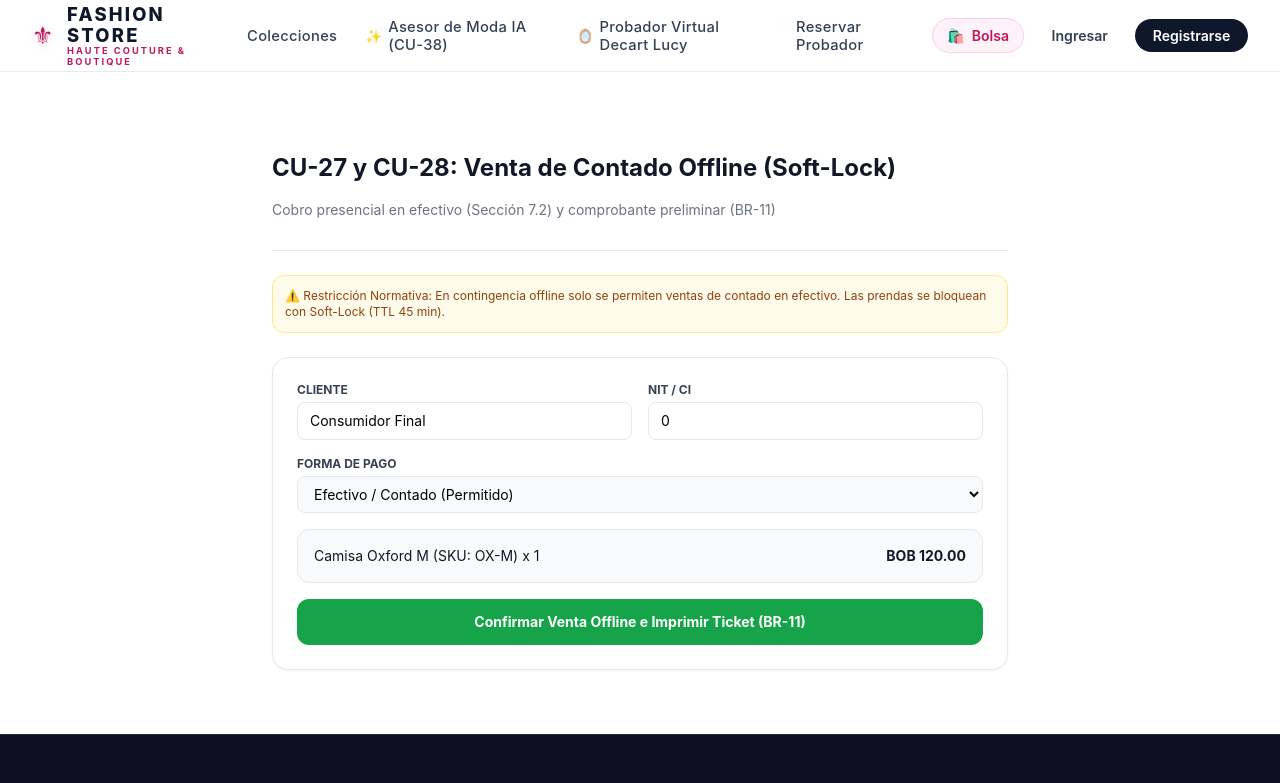
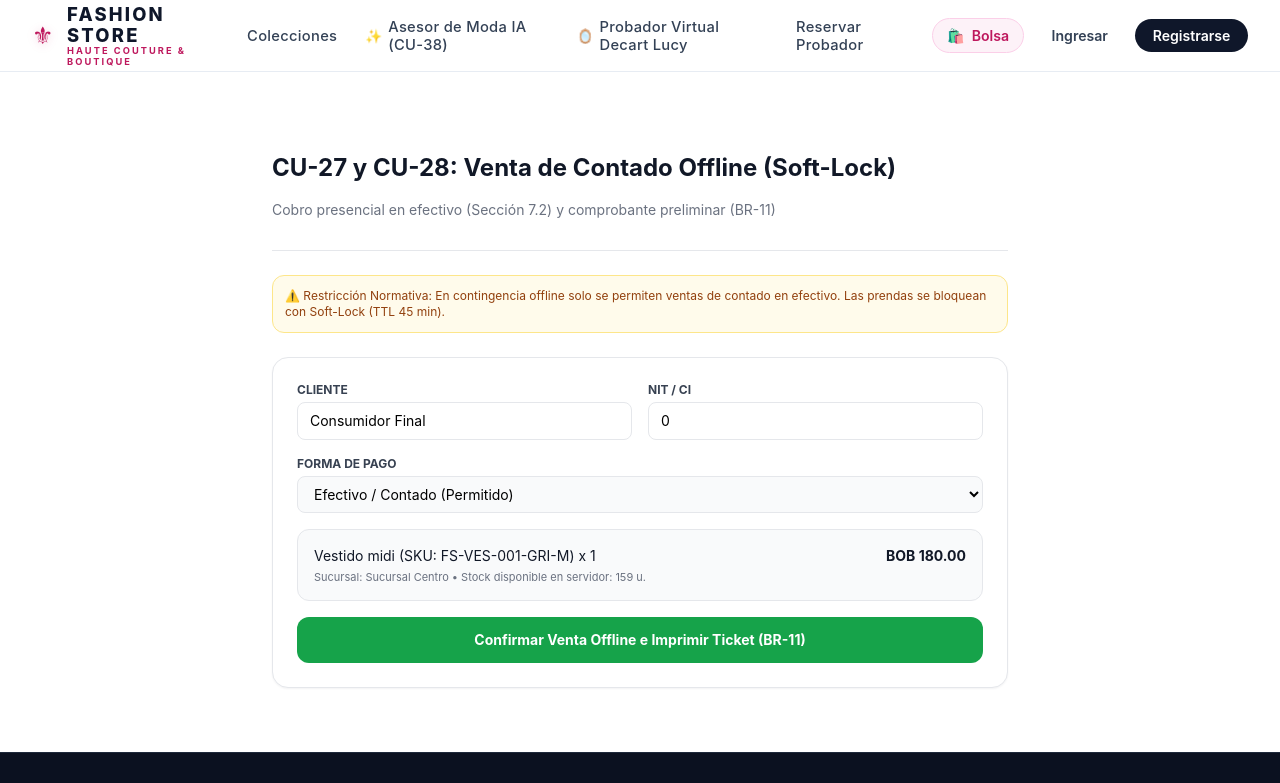
Before and after one commit to RafaelLMCHO/si2_parcial2, an Angular app in the folder frontend/: page /offline/venta in a window 1280 px wide. Shown: the top 783 px of the page. Built offline with nearby package versions, Linux system fonts and the light colour scheme.

Commit message:
feat(offline): enlazar venta offline a variante real con stock en Supabase

```diff
--- a/frontend/src/app/features/offline/venta-offline/venta-offline.component.ts
+++ b/frontend/src/app/features/offline/venta-offline/venta-offline.component.ts
@@ -3,6 +3,7 @@ import { Component, inject } from '@angular/core';
 import { FormsModule } from '@angular/forms';
 import { CU27BloquearStockSoftLockController } from '../../../controller/cu27_bloquear_stock_soft_lock_controller';
 import { CU28VentaContadoOfflineController } from '../../../controller/cu28_venta_contado_offline_controller';
+import { AuthService } from '../../../core/auth.service';
 
 @Component({
   selector: 'app-venta-offline',
@@ -41,8 +42,11 @@ import { CU28VentaContadoOfflineController } from '../../../controller/cu28_vent
 
         <div class="border rounded-xl p-4 bg-gray-50">
           <div class="flex justify-between items-center text-sm">
-            <span>Camisa Oxford M (SKU: OX-M) x 1</span>
-            <span class="font-bold">BOB 120.00</span>
+            <span>Vestido midi (SKU: FS-VES-001-GRI-M) x 1</span>
+            <span class="font-bold">BOB 180.00</span>
+          </div>
+          <div class="text-[11px] text-gray-500 mt-1">
+            Sucursal: Sucursal Centro • Stock disponible en servidor: 159 u.
           </div>
         </div>
 
@@ -72,6 +76,7 @@ import { CU28VentaContadoOfflineController } from '../../../controller/cu28_vent
   `
 })
 export class VentaOfflineComponent {
+  auth = inject(AuthService);
   lockCtrl = inject(CU27BloquearStockSoftLockController);
   ventaCtrl = inject(CU28VentaContadoOfflineController);
 
@@ -80,22 +85,26 @@ export class VentaOfflineComponent {
   formaPago = 'efectivo';
 
   confirmarVenta() {
+    const sucursalId = '11111111-1111-1111-1111-111111111101'; // Sucursal Centro
+    const varianteId = '01027aaa-d97a-a94a-410f-835132fd8e1d'; // Vestido midi
+    const usuarioId = this.auth.user()?.id || '11111111-1111-1111-1111-111111111304';
+
     // 1. Soft-Lock TTL 45 min
-    this.lockCtrl.bloquearStock('22222222-2222-2222-2222-222222222201', 1, 45);
+    this.lockCtrl.bloquearStock(varianteId, 1, 45, sucursalId);
 
     // 2. Venta contado offline
     this.ventaCtrl.registrarVenta({
-      sucursal_id: '11111111-1111-1111-1111-111111111101',
-      usuario_id: 'cajero-01',
+      sucursal_id: sucursalId,
+      usuario_id: usuarioId,
       cliente_nombre: this.clienteNombre,
       cliente_documento: this.clienteDoc,
       lineas: [{
-        variante_id: '22222222-2222-2222-2222-222222222201',
-        sku: 'OX-M',
+        variante_id: varianteId,
+        sku: 'FS-VES-001-GRI-M',
         cantidad: 1,
-        precio_unitario: 120.0
+        precio_unitario: 180.0
       }],
-      total: 120.0,
+      total: 180.0,
       metodo_pago: this.formaPago
     });
   }
```
